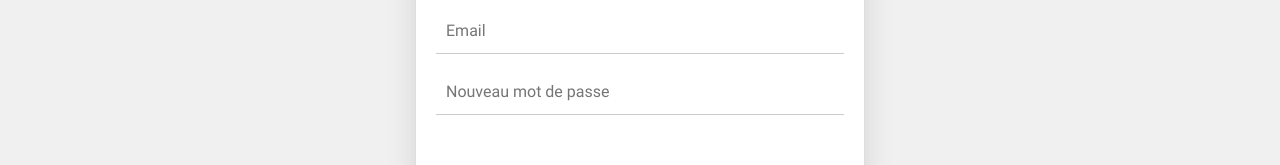
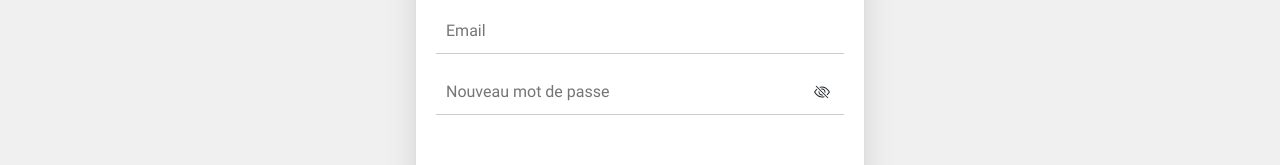
Before and after one commit to johan1412/rentme-front, a Vue app: page /register in a window 1280 px wide. Shown: the part 693-858 px from the top of the page. Built offline with nearby package versions, Linux system fonts and the light colour scheme; no server answers.

Commit message:
add icon show/hide password text for register form too

```diff
--- a/src/components/form/RegisterForm.vue
+++ b/src/components/form/RegisterForm.vue
@@ -79,13 +79,16 @@
             </div>
             <div class="form-group">
               <ValidationProvider rules="required|minmax:5,15" v-slot="{ errors, failed }">
-                <input
-                  type="password"
-                  v-model="password"
-                  id="exampleInputPassword1"
-                  :class="`is-${failed}`"
-                  placeholder="Nouveau mot de passe"
-                />
+                <div class="d-flex align-items-center password-group">
+                  <input
+                    :type="passwordVisible ? 'text' : 'password'"
+                    v-model="password"
+                    id="inputPassword"
+                    placeholder="Nouveau mot de passe"
+                    :class="`is-${failed}`"
+                  />
+                  <b-icon :icon="passwordVisible ? 'eye' : 'eye-slash'" aria-hidden="true" class="eye-icon" @click="passwordVisible = !passwordVisible"></b-icon>
+                </div>
                 <span class="form-error">{{ errors[0] }}</span>
               </ValidationProvider>
             </div>
@@ -174,6 +177,7 @@ export default {
     role: "",
     cgu: false,
     optionsRegion: [],
+    passwordVisible: false,
   }),
   methods: {
     handleSubmit: function () {
@@ -272,4 +276,9 @@ export default {
   color: rgb(120, 120, 121);
 }
 
+.eye-icon {
+  margin-left: -30px;
+  cursor: pointer;
+}
+
 </style>
```
